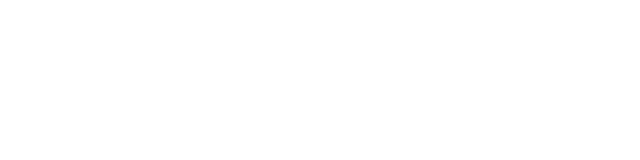
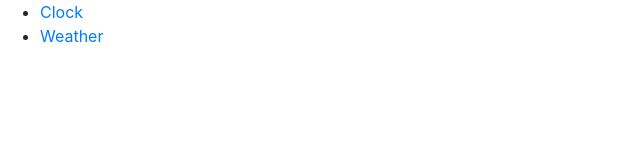
Before and after one commit to adrianpolimeni/adrianpolimeni, a React (Create React App) app: page / in a window 1280 px wide. Shown: the top 160 px of the page, without its empty margins (0-640 px from the left). Built offline with nearby package versions, Linux system fonts and the light colour scheme.

Commit message:
basename change

```diff
--- a/public/index.html
+++ b/public/index.html
@@ -24,7 +24,7 @@
       work correctly both with client-side routing and a non-root public URL.
       Learn how to configure a non-root public URL by running `npm run build`.
     -->
-    <title>React App</title>
+    <title>Workspace App</title>
   </head>
   <body>
     <noscript>You need to enable JavaScript to run this app.</noscript>
--- a/src/App.js
+++ b/src/App.js
@@ -14,15 +14,15 @@
 
 function App() {
   return (
-    <Router>
+    <Router basename="/workspace">
         <Switch>
-          <Route exact path="/workspace">
+          <Route exact path="/">
             <Menu />
           </Route>
-          <Route path="/workspace/clock">
+          <Route path="/clock">
             <Clock />
           </Route>
-          <Route path="/workspace/weather/:city">
+          <Route path="/weather/:city">
             <Weather />
           </Route>
         </Switch>
--- a/src/components/AnalogClock/index.tsx
+++ b/src/components/AnalogClock/index.tsx
@@ -1,5 +1,5 @@
 import React, { useState, useEffect } from "react";
-import { Container, Row, Col } from "react-bootstrap";
+import { Row } from "react-bootstrap";
 import ClockBorder from './resources/clockborder.svg';
 import HourHand from './resources/hourhand.svg';
 import MinuteHand from './resources/minutehand.svg';
--- a/src/index.js
+++ b/src/index.js
@@ -5,7 +5,7 @@
 import BrowserRouter from 'react-router-dom/BrowserRouter';
 
 ReactDOM.render(
-  <BrowserRouter basename={process.env.PUBLIC_URL}>
+  <BrowserRouter basename="/workspace">
      <App />
    </BrowserRouter>,
   document.getElementById('root')
--- a/src/pages/Clock.tsx
+++ b/src/pages/Clock.tsx
@@ -1,5 +1,5 @@
 
-import { Card, Grid, Fade } from "@material-ui/core";
+import { Grid, Fade } from "@material-ui/core";
 import React from "react";
 import AnalogClock from "../components/AnalogClock";
 import "./Clock.css"
@@ -69,10 +69,10 @@
 
   return (
     <div style={{backgroundColor:"#1F1F1F"}}>
-    <Router>
+    <Router basename="/workspace">
       <Switch>
-        <Route path="/workspace/clock/:city1/:TZ1/:city2/:TZ2/:city3/:TZ3/:city4/:TZ4" children={<ExpandedClock/>}/>
-        <Route path="/workspace/clock" children={<SingleClock/>}/>
+        <Route path="/clock/:city1/:TZ1/:city2/:TZ2/:city3/:TZ3/:city4/:TZ4" children={<ExpandedClock/>}/>
+        <Route path="/clock" children={<SingleClock/>}/>
       </Switch>
     </Router>
     </div>
--- a/src/pages/Menu.js
+++ b/src/pages/Menu.js
@@ -7,10 +7,10 @@
     return (
       <ul>
         <li>
-          <Link to="/workspace/clock/Winnipeg/-5/New%20York/-4/London/1/Shenzhen/8">Clock</Link>
+          <Link to="/clock/Winnipeg/-5/New%20York/-4/London/1/Shenzhen/8">Clock</Link>
         </li>
         <li>
-          <Link to="/workspace/weather/London">Weather</Link>
+          <Link to="/weather/London">Weather</Link>
         </li>
       </ul>
     );
--- a/src/pages/Weather.tsx
+++ b/src/pages/Weather.tsx
@@ -5,7 +5,7 @@
 } from "react-router-dom";
 
 import './Weather.css';
-import { Card, Grid, GridList } from "@material-ui/core";
+import { Grid } from "@material-ui/core";
 
 
 import 'bootstrap/dist/css/bootstrap.min.css';
```
